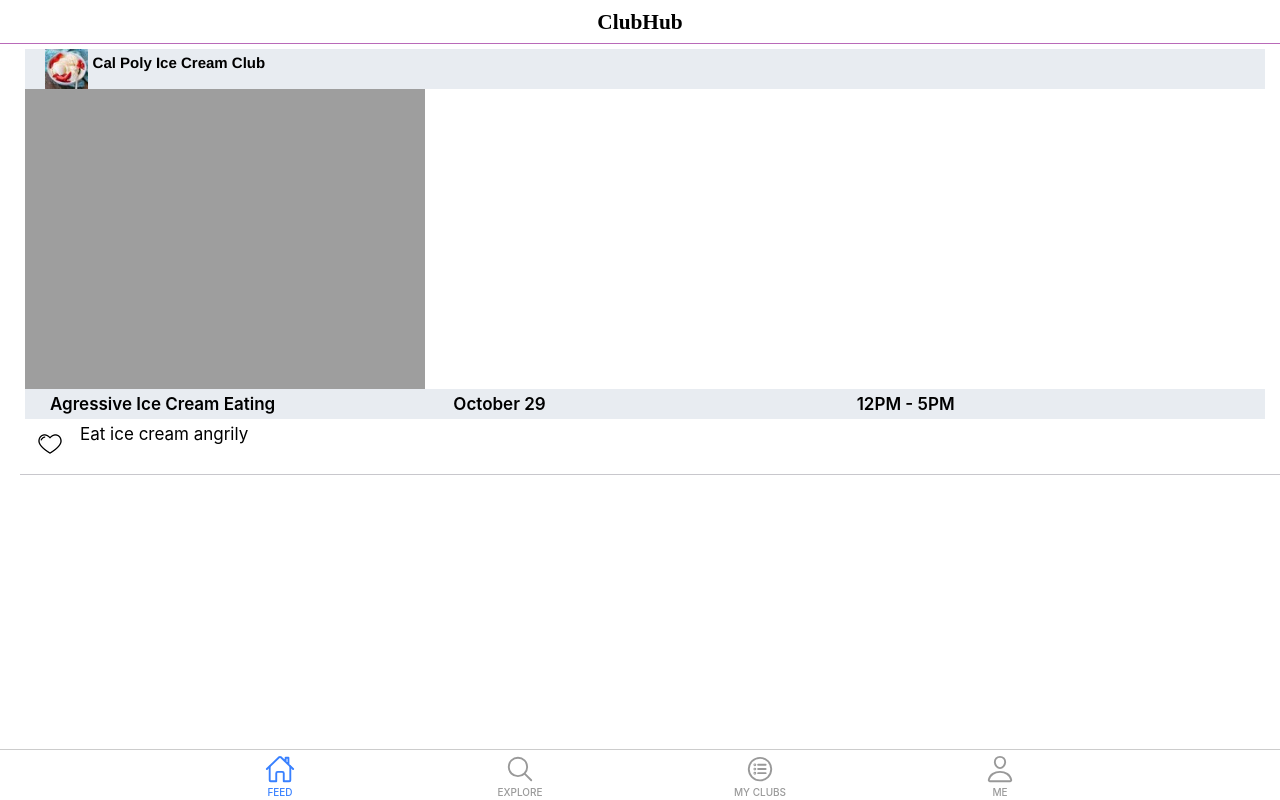
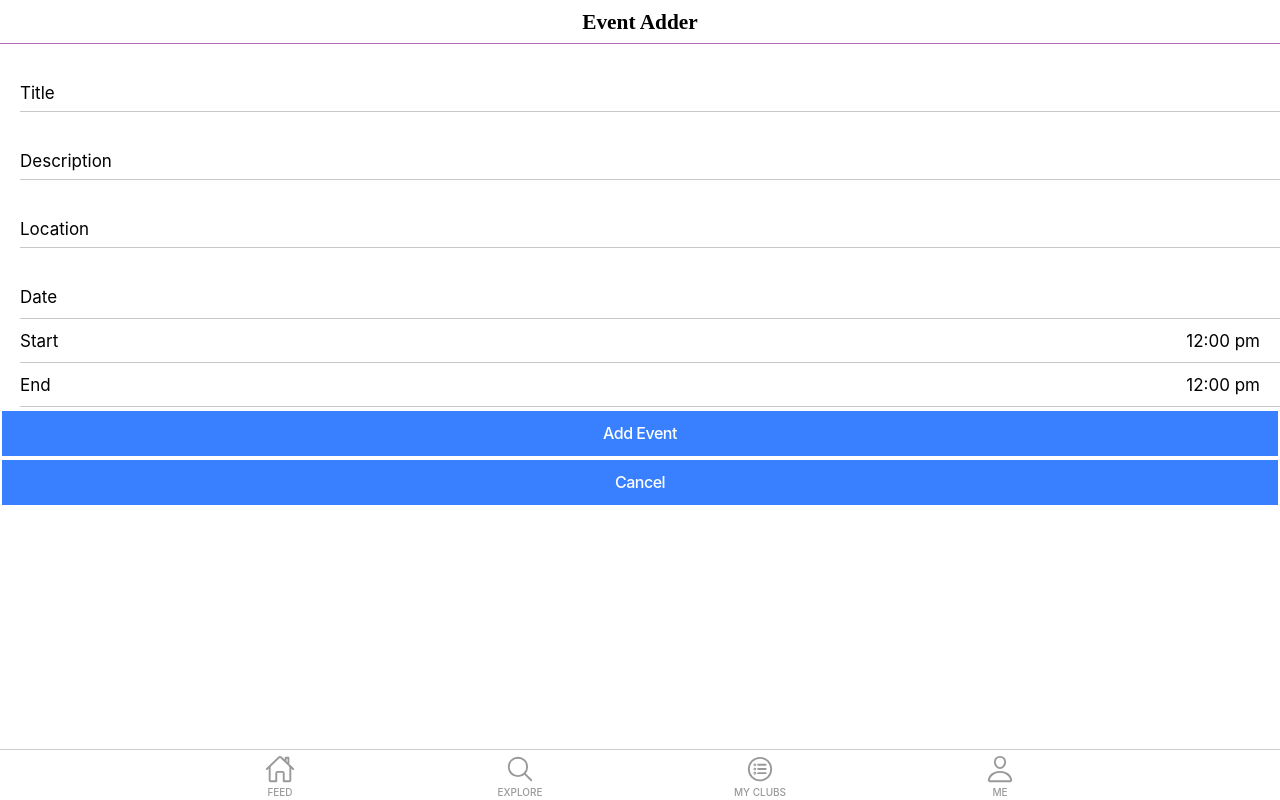
Before and after one commit to cartcrom/Club-Hub, a React (Create React App) app in the folder client/: page /addEvent in a window 1280 px wide. Before the commit this address led to /feed. Built offline with nearby package versions, Linux system fonts and the light colour scheme; a web font is replaced by a local one.

Commit message:
small changes

```diff
--- a/client/src/App.tsx
+++ b/client/src/App.tsx
@@ -32,6 +32,7 @@ import ClubColleges from './pages/club-registration/ClubColleges';
 import ClubSocials from './pages/club-registration/ClubSocials';
 import DaysOfWeek from './pages/club-registration/DaysOfWeek';
 import ClubRegistration from './pages/club-registration/ClubRegistration';
+import AddEvent from './pages/AddEvent'
 
 import Test from './Test';
 
@@ -104,6 +105,7 @@ export default class App extends Component<{}, AppState> {
             <Route path="/clubs" component={Tab3} />
             <Route path="/profile" component={Tab4} />
             <Route path="/clubRegistration" component={ClubRegistration} />
+            <Route path="/addEvent" component={AddEvent} />
             <Route path="/clubTypes" component={ClubTypes} />
             <Route path="/clubColleges" component={ClubColleges} />
             <Route path="/clubSocials" component={ClubSocials} />
--- a/client/src/components/ClubCard.tsx
+++ b/client/src/components/ClubCard.tsx
@@ -17,22 +17,23 @@ export default class Post {
   }
 
   getTags(){
+    let id = 0;
     let tags : Array<String> = ["Recreational", "Food"]
     let tagList : Array<JSX.Element> = [];
     tags.forEach((string : String) =>
-        tagList.push(<IonChip className="tag">{string}</IonChip>)
+        tagList.push(<IonChip key={id = id + 1} className="tag">{string}</IonChip>)
   )
   return tagList;
   }
 
   getExploreItem(){
       return(
-        <IonCard button>
-        <IonImg src={this.image}></IonImg>
-        <IonCardTitle className="cardHeader">{this.club.name}</IonCardTitle>
-        <IonGrid>
-          {this.getTags()}
-        </IonGrid>
+        <IonCard key={this.id} button>
+            <IonImg src={this.image}></IonImg>
+            <IonCardTitle className="cardHeader">{this.club.name}</IonCardTitle>
+            <IonGrid>
+                {this.getTags()}
+            </IonGrid>
       </IonCard>
       )
   }
--- a/client/src/pages/AddEvent.tsx
+++ b/client/src/pages/AddEvent.tsx
@@ -1,6 +1,8 @@
-import { IonButton, IonContent, IonDatetime, IonHeader, IonInput, IonItem, IonLabel, IonList, IonPage, IonTitle, IonToolbar } from '@ionic/react';
+import { IonAvatar, IonButton, IonContent, IonDatetime, IonHeader, IonInput, IonItem, IonLabel, IonList, IonPage, IonRow, IonTitle, IonToolbar } from '@ionic/react';
 import React, { useRef } from 'react';
 import { RouteComponentProps } from 'react-router';
+import './AddEvent.css';
+
 
 const AddEvent: React.FC<RouteComponentProps> = (props) => {
 
@@ -12,21 +14,30 @@ const AddEvent: React.FC<RouteComponentProps> = (props) => {
     eventList.current?.append("\n");
     console.log(name);
   }
+
     return (
         <IonPage>
           <IonHeader>
-            <IonToolbar>
-              <IonTitle>Rough Event Adder</IonTitle>
+            <IonToolbar className="header">
+              <IonTitle>Event Adder</IonTitle>
             </IonToolbar>
           </IonHeader>
           <IonContent fullscreen>
             <IonItem>
-                <IonLabel position="floating">Event Title</IonLabel>
+                <IonLabel position="floating">Title</IonLabel>
                 <IonInput ref={nameInputRef}></IonInput>
             </IonItem>
             <IonItem>
-                <IonLabel position="floating">Event Description</IonLabel>
+                <IonLabel position="floating">Description</IonLabel>
                 <IonInput></IonInput>
+            </IonItem>
+            <IonItem>
+                <IonLabel position="floating">Location</IonLabel>
+                <IonInput ></IonInput>
+            </IonItem>
+            <IonItem>
+                <IonLabel position="floating">Date</IonLabel>
+                <IonDatetime></IonDatetime>
             </IonItem>
             <IonItem>
                 <IonLabel>Start</IonLabel>
@@ -36,13 +47,8 @@ const AddEvent: React.FC<RouteComponentProps> = (props) => {
                 <IonLabel>End</IonLabel>
                 <IonDatetime display-format="h:mm a" picker-format="h:mm a" value="12:00"></IonDatetime>
             </IonItem>
-            <IonButton onClick={doTheThing} id="add-button">Add Event</IonButton>
-            <IonList ref={eventList}></IonList>
-            <IonHeader collapse="condense">
-              <IonToolbar>
-                <IonTitle size="large">Tab 3</IonTitle>
-              </IonToolbar>
-            </IonHeader>
+                <IonButton id="add-button" expand="full">Add Event</IonButton>
+                <IonButton expand="full">Cancel</IonButton>
           </IonContent>
         </IonPage>
     );
--- a/client/src/pages/Explore.tsx
+++ b/client/src/pages/Explore.tsx
@@ -1,5 +1,5 @@
 import React, { useState } from 'react';
-import { IonButton, IonButtons, IonCard, IonCardContent, IonCardHeader, IonCardTitle, IonChip, IonCol, IonContent, IonGrid, IonHeader, IonImg, IonInput, IonItem, IonItemDivider, IonList, IonPage, IonRow, IonSearchbar, IonText, IonTitle, IonToolbar } from '@ionic/react';
+import { IonAvatar, IonButton, IonButtons, IonCard, IonCardContent, IonCardHeader, IonCardTitle, IonChip, IonCol, IonContent, IonGrid, IonHeader, IonImg, IonInput, IonItem, IonItemDivider, IonLabel, IonList, IonPage, IonRow, IonSearchbar, IonText, IonTitle, IonToolbar } from '@ionic/react';
 import ExploreContainer from '../components/ExploreContainer';
 import './Explore.css';
 import { RouteComponentProps } from 'react-router';
@@ -11,6 +11,21 @@ import Club from '../components/Club';
 import club from '../images/ClubSoda.jpg'
 import ice from '../images/rsz_ice_cream.jpg';
 import john from '../images/john.jpg';
+
+import add from '../images/add.png'
+
+const AddButton = (props: RouteComponentProps) => {
+    return(
+      <IonItem lines="none" button onClick={() => props.history.push('addEvent')}>
+        <IonAvatar slot="start">
+          <img className="club-image" src={add} />
+        </IonAvatar>
+        <IonLabel className="club-item">
+          {"Add an Event"}
+        </IonLabel>
+      </IonItem>
+    )
+  }
 
 function fetch_posts() {
 
@@ -31,7 +46,7 @@ function fetch_posts() {
   return feed;
 }
 
-const Tab2: React.FC<RouteComponentProps> = (props) => {
+const Explore: React.FC<RouteComponentProps> = (props) => {
 
   const [text, setText] = useState<string>();
 
@@ -57,9 +72,10 @@ const Tab2: React.FC<RouteComponentProps> = (props) => {
         <IonList>
           {fetch_posts()}
         </IonList>
+        <AddButton {...props} />
       </IonContent>
     </IonPage>
   );
 };
 
-export default Tab2;
+export default Explore;
```
Also changed, not shown: client/src/pages/AddEvent.css (added).
